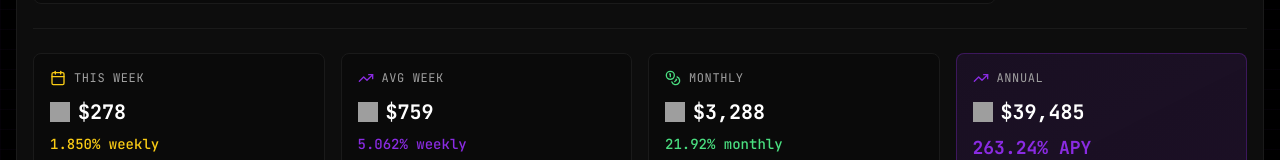
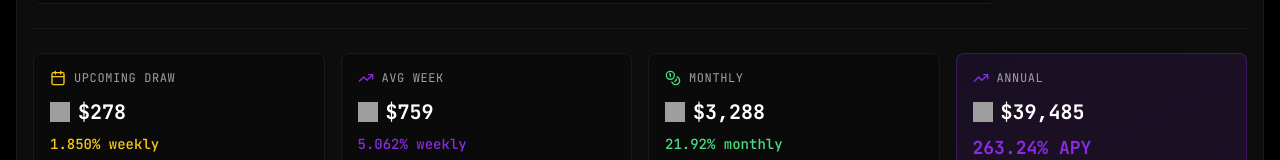
Before and after one commit to eshanhack/shfl-yield-dashboard, a Next.js app: page / in a window 1280 px wide. Shown: the part 511-671 px from the top of the page. Built offline with nearby package versions, Linux system fonts and the light colour scheme; no server answers; grey boxes are pictures that could not be loaded.

Commit message:
Change 'This Week' to 'Upcoming Draw' in yield calculator

```diff
--- a/components/YieldCalculatorPanel.tsx
+++ b/components/YieldCalculatorPanel.tsx
@@ -173,11 +173,11 @@ export default function YieldCalculatorPanel({
 
         {/* Yield Projections Grid */}
         <div className="grid grid-cols-2 lg:grid-cols-4 gap-4 mb-6">
-          {/* This Week */}
+          {/* Upcoming Draw */}
           <div className="bg-terminal-dark border border-terminal-border rounded-lg p-4">
             <div className="flex items-center gap-2 mb-3">
               <Calendar className="w-4 h-4 text-yellow-400" />
-              <span className="text-xs text-terminal-textSecondary uppercase tracking-wider">This Week</span>
+              <span className="text-xs text-terminal-textSecondary uppercase tracking-wider">Upcoming Draw</span>
             </div>
             <div className="space-y-2">
               <div className="flex items-center gap-2">
```
